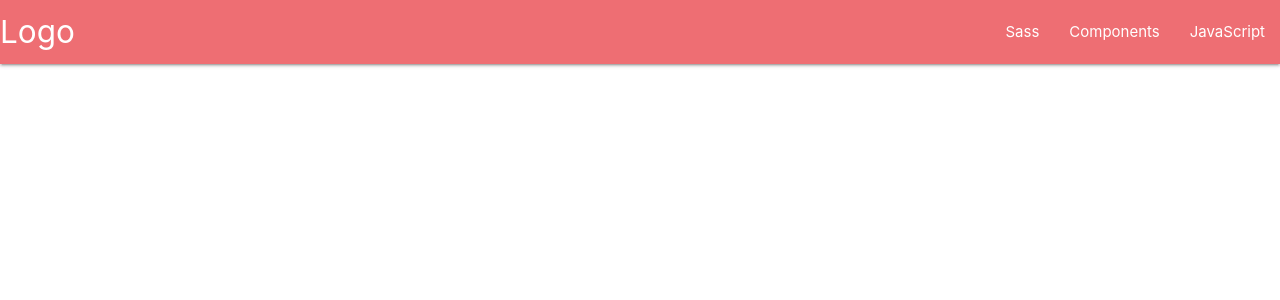
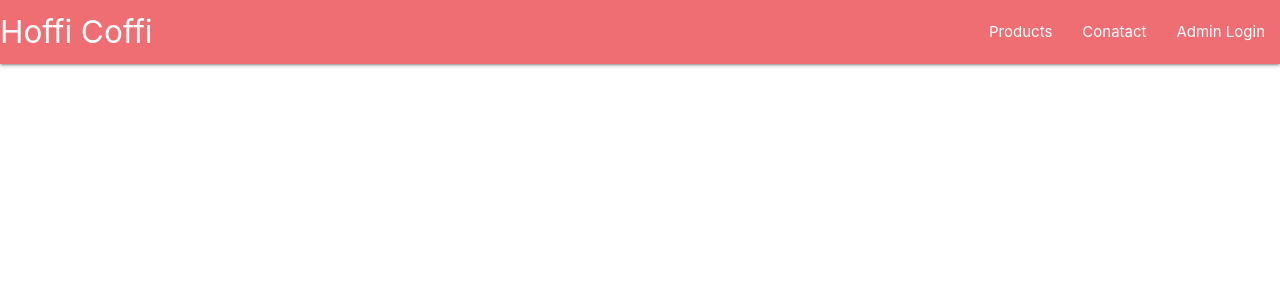
Before and after one commit to Ted-Williams/hoffi-coffi, a Flask app: page / in a window 1280 px wide. Shown: the top 300 px of the page. Run offline with Flask 2, Linux system fonts and the light colour scheme; some libraries are stand-ins or nearby versions.

```diff
--- a/static/css/style.css
+++ b/static/css/style.css
@@ -0,0 +1,3 @@
+.nav-wrapper {
+    color: #A97160;
+}
--- a/templates/layout/head.html
+++ b/templates/layout/head.html
@@ -5,5 +5,5 @@
     <link rel="stylesheet" href="https://cdnjs.cloudflare.com/ajax/libs/font-awesome/5.13.1/css/all.min.css"
         integrity="sha512-xA6Hp6oezhjd6LiLZynuukm80f8BoZ3OpcEYaqKoCV3HKQDrYjDE1Gu8ocxgxoXmwmSzM4iqPvCsOkQNiu41GA==" crossorigin="anonymous" type="text/css">
     <link rel="stylesheet" href="https://cdnjs.cloudflare.com/ajax/libs/materialize/1.0.0/css/materialize.min.css" type="text/css">
-    <link rel="stylesheet" href="{{ url_for('static', filename='css/style.css') }}" type="text/css">
+    <link rel="stylesheet" href="{{ url_for('static', filename='css/style.css')}}" type="text/css">
     <title>Hoffi Coffi</title>
--- a/templates/pages/navbar.html
+++ b/templates/pages/navbar.html
@@ -1,13 +1,13 @@
 {% extends 'layout/base.html' %}
 
 {% block content %}
-<nav>
+<nav id="navbar">
     <div class="nav-wrapper">
-      <a href="#" class="brand-logo">Logo</a>
+      <a href="assets/images/logo.png" class="brand-logo">Hoffi Coffi</a>
       <ul id="nav-mobile" class="right hide-on-med-and-down">
-        <li><a href="sass.html">Sass</a></li>
-        <li><a href="badges.html">Components</a></li>
-        <li><a href="collapsible.html">JavaScript</a></li>
+        <li><a href="products.html">Products</a></li>
+        <li><a href="badges.html">Conatact</a></li>
+        <li><a href="collapsible.html">Admin Login</a></li>
       </ul>
     </div>
   </nav>
```
